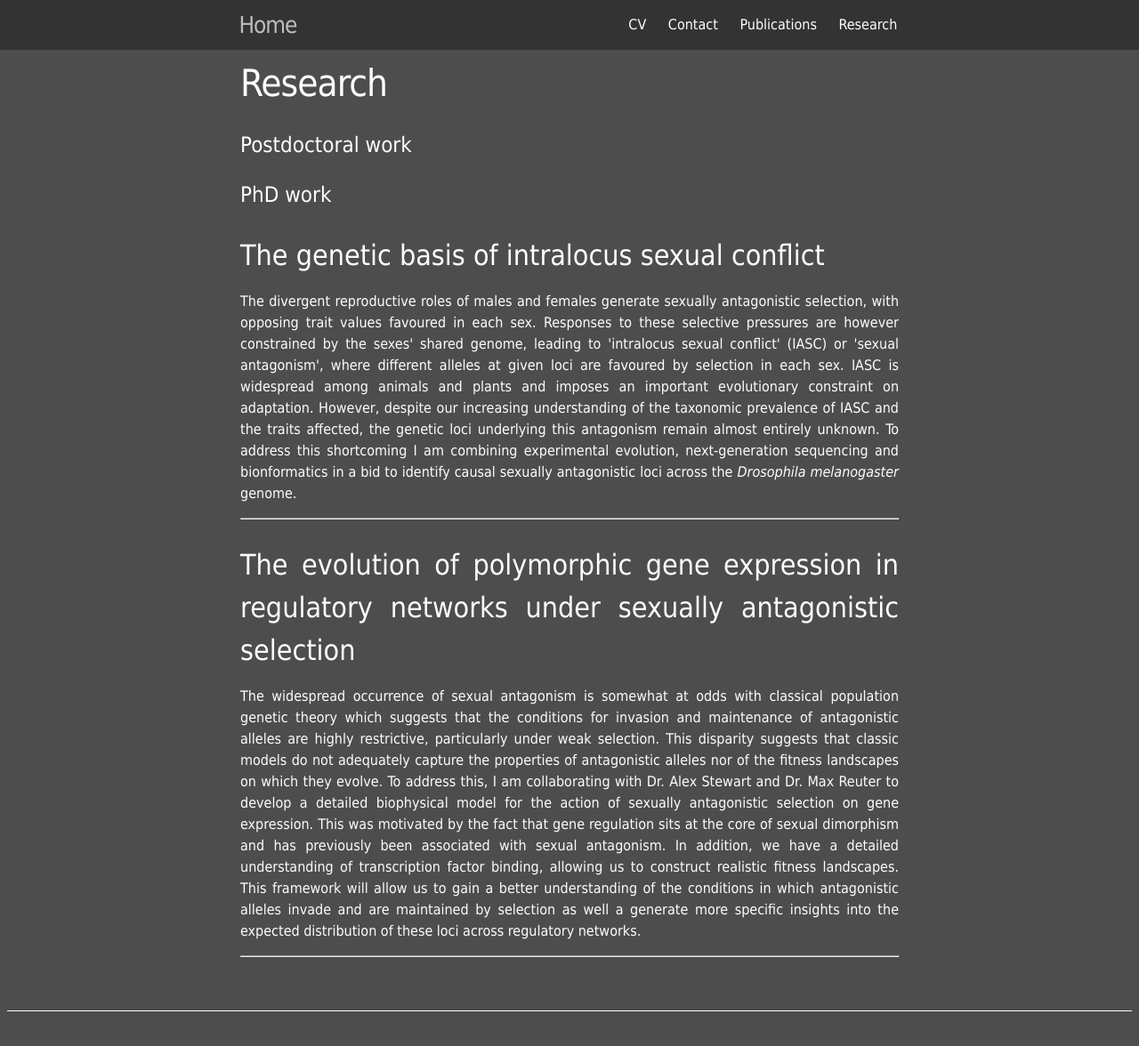
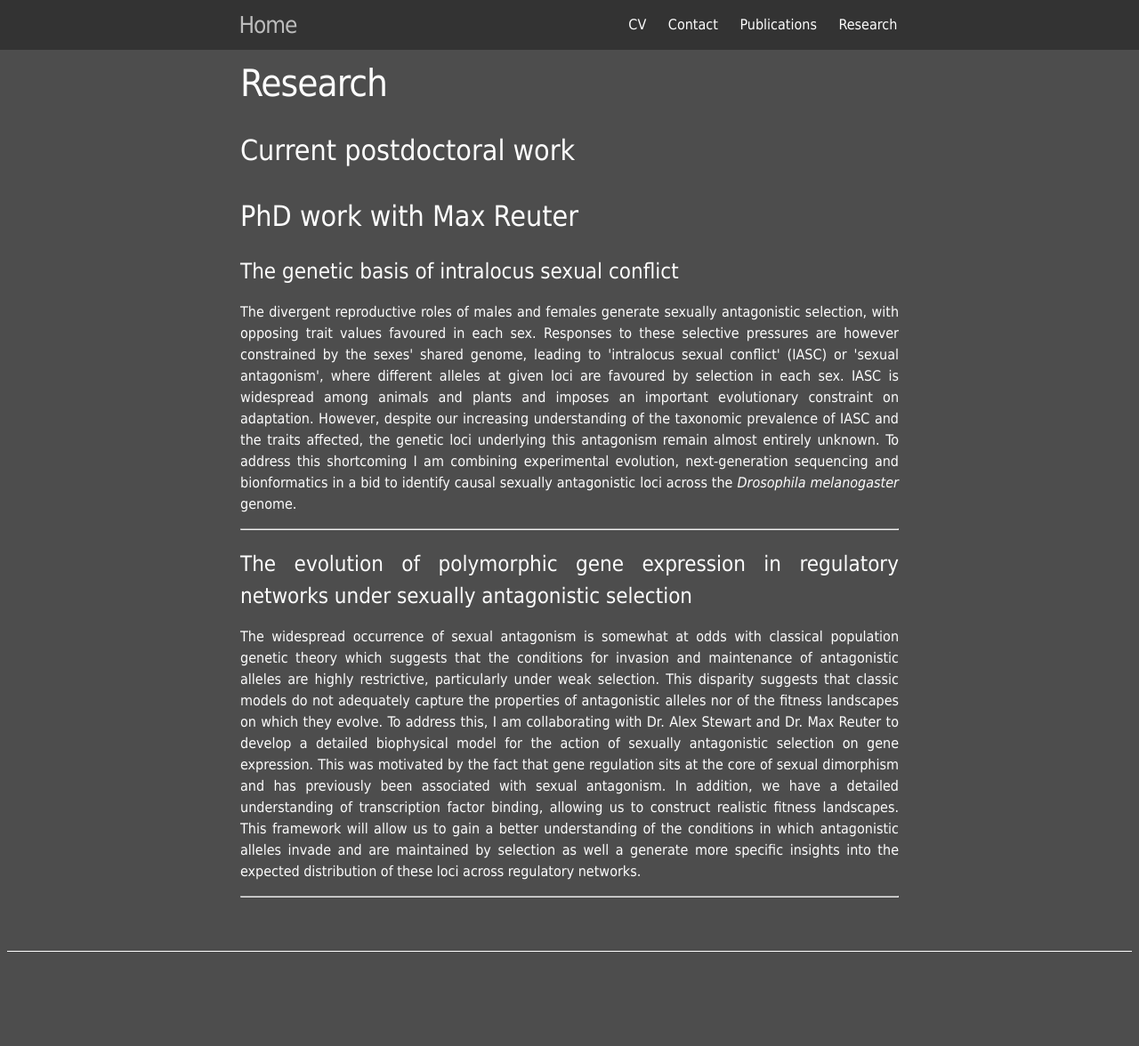
Before and after one commit to Mark-Hill/Mark-Hill.github.io, a Jekyll site: the page built from Research.md, in a window 1280 px wide and 1235 px high. Shown: the top 1176 px of the window at 89% size. Built offline with Jekyll 4.4.1, drawn with Linux system fonts in a browser that asks for light colours.

Commit message:
Update Research.md

```diff
--- a/Research.md
+++ b/Research.md
@@ -5,17 +5,16 @@ permalink: /research/
 ---
 <div align="justify">
 
-<h1>Postdoctoral work</h1>
+<h2>Current postdoctoral work</h2>
 
-<h1>PhD work</h1>
-
-<h2>The genetic basis of intralocus sexual conflict</h2>
+<h2>PhD work with Max Reuter</h2>
+<h1>The genetic basis of intralocus sexual conflict</h1>
 <p>The divergent reproductive roles of males and females generate sexually antagonistic selection, with opposing trait values favoured in each sex. Responses to these selective pressures are however constrained by the sexes' shared genome, leading to 'intralocus sexual conflict' (IASC) or 'sexual antagonism', where different alleles at given loci are favoured by selection in each sex. IASC is widespread among animals and plants and imposes an important evolutionary constraint on adaptation. However, despite our increasing understanding of the taxonomic prevalence of IASC and the traits affected, the genetic loci underlying this antagonism remain almost entirely unknown. To address this shortcoming I am combining experimental evolution, next-generation sequencing and bionformatics in a bid to identify causal sexually antagonistic loci across the <i>Drosophila melanogaster</i> genome.</p>
 <hr>
 </div>
 
 <div align="justify">
-<h2>The evolution of polymorphic gene expression in regulatory networks under sexually antagonistic selection</h2>
+<h1>The evolution of polymorphic gene expression in regulatory networks under sexually antagonistic selection</h1>
 <p>The widespread occurrence of sexual antagonism is somewhat at odds with classical population genetic theory which suggests that the conditions for invasion and maintenance of antagonistic alleles are highly restrictive, particularly under weak selection. This disparity suggests that classic models do not adequately capture the properties of antagonistic alleles nor of the fitness landscapes on which they evolve. To address this, I am collaborating with Dr. Alex Stewart and Dr. Max Reuter to develop a detailed biophysical model for the action of sexually antagonistic selection on gene expression. This was motivated by the fact that gene regulation sits at the core of sexual dimorphism and has previously been associated with sexual antagonism. In addition, we have a detailed understanding of transcription factor binding, allowing us to construct realistic fitness landscapes. This framework will allow us to gain a better understanding of the conditions in which antagonistic alleles invade and are maintained by selection as well a generate more specific insights into the expected distribution of these loci across regulatory networks.</p>
 <hr>
 </div>
```
